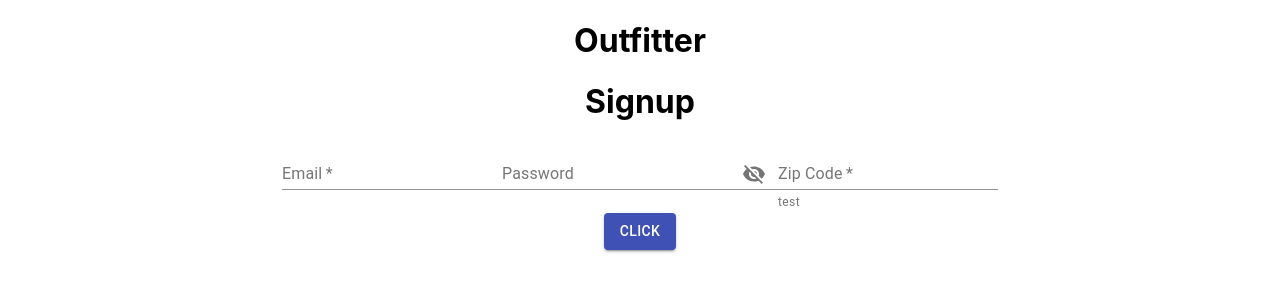
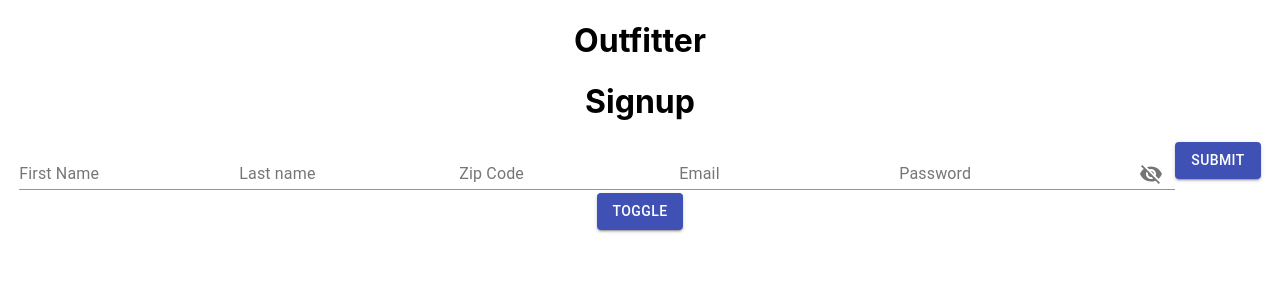
Before and after one commit to johnulbright/outfitter-cra-client, a React (Create React App) app: page / in a window 1280 px wide. Shown: the top 300 px of the page. Built offline with nearby package versions, Linux system fonts and the light colour scheme.

Commit message:
gets signup working with validation

```diff
--- a/src/App.tsx
+++ b/src/App.tsx
@@ -1,5 +1,6 @@
 import React from 'react'
 import Auth from './components/authentication/Auth'
+import Home from './components/home/Home'
 import './App.css'
 
 interface AppProps{}
@@ -31,7 +32,7 @@ render(){
   return (
     <div className="App">
       <h1>Outfitter</h1>
-      <Auth sessionToken={this.state.sessionToken} updateToken={this.updateToken} clearToken={this.clearToken}/>
+      {this.state.sessionToken===localStorage.getItem('token')?<Home clearToken={this.clearToken}/>:<Auth updateToken={this.updateToken} />}
     </div>
   )
 }
--- a/src/components/authentication/Auth.tsx
+++ b/src/components/authentication/Auth.tsx
@@ -4,8 +4,6 @@ import Login from "./Login";
 import Signup from "./Signup";
 
 interface AuthProps {
-  sessionToken: string;
-  clearToken: () => void;
   updateToken: (newToken: string) => void;
 }
 
@@ -37,7 +35,7 @@ export default class Auth extends React.Component<AuthProps, AuthState> {
         <Button variant="contained" color = "primary"
           onClick={() => this.setState({ hasAccount: !this.state.hasAccount })}
         >
-          Click
+          toggle
         </Button>
       </div>
     );
--- a/src/components/authentication/Signup.tsx
+++ b/src/components/authentication/Signup.tsx
@@ -1,5 +1,4 @@
 import React from "react";
-// import { createStyles, makeStyles, Theme } from "@material-ui/core/styles";
 import Visibility from '@material-ui/icons/Visibility';
 import VisibilityOff from '@material-ui/icons/VisibilityOff';
 import IconButton from '@material-ui/core/IconButton';
@@ -8,56 +7,165 @@ import InputLabel from '@material-ui/core/InputLabel';
 import InputAdornment from '@material-ui/core/InputAdornment';
 import FormControl from '@material-ui/core/FormControl';
 import TextField from '@material-ui/core/TextField';
-interface SignupProps{
-    updateToken:(newToken:string)=>void
+import FormHelperText from '@material-ui/core/FormHelperText';
+import Button from "@material-ui/core/Button"
+
+
+import APIURL from '../../helpers/environment.js'
+
+interface SignupProps {
+  updateToken: (newToken: string) => void
 }
-interface SignupState{
+interface SignupState {
   password: string;
   zipCode: string;
   email: string;
   showPassword: boolean;
+  badFirstName:boolean;
+  badLastName:boolean;
+  badZip: boolean;
+  badEmail: boolean;
+  badPassword: boolean;
+  lat:number|null;
+  lon:number|null;
+  firstName:string;
+  lastName:string;
+  timeZone:number|null;
+  parentId:number|null;
+  clicked:boolean
+
 }
 
-export default class Signup extends React.Component<SignupProps,SignupState>{
-    constructor(props:SignupProps){
+export default class Signup extends React.Component<SignupProps, SignupState>{
+  constructor(props: SignupProps) {
     super(props)
-        this.state={
-            password:'',
-            zipCode:'',
-            email:'',
-            showPassword:false
+    this.state = {
+      password: '',
+      zipCode: '',
+      email: '',
+      showPassword: false,
+      badFirstName:true,
+      badLastName:true,
+      badZip: true,
+      badEmail: true,
+      badPassword: true,
+      lat:null,
+      lon:null,
+      firstName:'',
+      lastName:'',
+      timeZone:null,
+      parentId:null,
+      clicked:false
     }
 
   }
   handleClickShowPassword = () => {
-        this.setState({showPassword: !this.state.showPassword });
+    this.setState({ showPassword: !this.state.showPassword });
   };
 
   handleMouseDownPassword = (event: React.MouseEvent<HTMLButtonElement>) => {
     event.preventDefault();
   };
 
-      handleSubmit=(e:React.FormEvent<HTMLFormElement>)=>{
-          e.preventDefault();
+
+  getLatLong=()=>{
+    fetch(`https://public.opendatasoft.com/api/records/1.0/search/?dataset=us-zip-code-latitude-and-longitude&q=&refine.zip=${this.state.zipCode}`)
+    .then(res=>res.json())
+    .then((json)=>{
+      console.log(json.records[0].fields)
+      this.setState({
+        lat:json.records[0].fields.latitude,
+        lon:json.records[0].fields.longitude,
+        timeZone:json.records[0].fields.timezone
+      })
+    })
+    .then(()=>this.createParent())
   }
 
+  createParent=async()=>{
+    const result = await fetch(`${APIURL}/parent/signup`,{
+      method:'POST',
+      body:JSON.stringify({parent:{
+        email:this.state.email,
+        password:this.state.password,
+        firstName:this.state.firstName,
+        lastName:this.state.lastName,
+        zipCode:this.state.zipCode,
+        lat:this.state.lat,
+        lon:this.state.lon,
+        timeZone:this.state.timeZone
+      }}),
+      headers: new Headers({
+        'Content-Type':"application/json"
+      })
+    });
+    const res = await result.json();
+    console.log(res);
+    this.props.updateToken(res.sessionToken)
+}
 
-    render(){
-        return(
+handleSubmit = (e: React.FormEvent<HTMLFormElement>) => {
+  e.preventDefault();
+  this.setState({clicked:true})
+  let ready=!this.state.badFirstName&&!this.state.badLastName&&!this.state.badZip&&!this.state.badEmail&&!this.state.badPassword
+  if (ready){
+    console.log(this.state.badFirstName);
+    console.log(this.state.badLastName);
+    console.log(this.state.badZip);
+    console.log(this.state.badEmail);
+    console.log(this.state.badPassword);
+    console.log('ready')
+    this.getLatLong();
+  }
+}
+  validateEmail(email:string):boolean {
+  const re = /^(([^<>()[\]\\.,;:\s@\"]+(\.[^<>()[\]\\.,;:\s@\"]+)*)|(\".+\"))@((\[[0-9]{1,3}\.[0-9]{1,3}\.[0-9]{1,3}\.[0-9]{1,3}\])|(([a-zA-Z\-0-9]+\.)+[a-zA-Z]{2,}))$/;
+  return re.test(email);
+}
+
+  render() {
+    return (
 
       <div>
         <h1>Signup</h1>
         <form autoComplete="off" onSubmit={this.handleSubmit}>
+        <TextField
+            error={this.state.badFirstName&&this.state.clicked}
+            helperText={this.state.badFirstName&&this.state.clicked?"Required":''}
+            label="First Name"
+            defaultValue=""
+            onChange={(e) => this.setState({ firstName: e.target.value,badFirstName:e.target.value.length===0 })}
+          />
+          <TextField
+            error={this.state.badLastName&&this.state.clicked}
+            helperText={this.state.badLastName&&this.state.clicked?"Required":''}
+            label="Last name"
+            defaultValue=""
+            onChange={(e) => this.setState({ lastName: e.target.value,badLastName:e.target.value.length===0})}
+          />
+        <TextField
+            error={this.state.badZip&&this.state.clicked}
+            helperText={this.state.badZip&&this.state.clicked?"Required (5 digits only)":''}
+            label="Zip Code"
+            defaultValue=""
+            onChange={(e) => this.setState({ zipCode: e.target.value, badZip:e.target.value.length!==5||isNaN(Number(this.state.zipCode))})}
+          />
+          <TextField
+             error={this.state.badEmail&&this.state.clicked}
+             helperText={this.state.badEmail&&this.state.clicked?"Must be a valid email":''}
+            id="standard-basic"
+            label="Email"
+            onChange={(e) => this.setState({ email: e.target.value,badEmail:!this.validateEmail(e.target.value) })}
+          />
+          <FormControl className='textField'>
+            <InputLabel error={this.state.badPassword&&this.state.clicked} htmlFor="standard-adornment-password">Password</InputLabel>
+            <Input
+               error={this.state.badPassword&&this.state.clicked}
 
-        <TextField required id="standard-basic" label="Email" />
-        <FormControl className='textField'>
-        <InputLabel htmlFor="standard-adornment-password">Password</InputLabel>
-        <Input
-          required
               id="standard-adornment-password"
               type={this.state.showPassword ? 'text' : 'password'}
               value={this.state.password}
-          onChange={(e)=>this.setState({password:e.target.value})}
+              onChange={(e) => this.setState({ password: e.target.value,badPassword:e.target.value.length<5 })}
               endAdornment={
                 <InputAdornment position="end">
                   <IconButton
@@ -70,38 +178,10 @@ export default class Signup extends React.Component<SignupProps,SignupState>{
                 </InputAdornment>
               }
             />
+            <FormHelperText error={this.state.badPassword&&this.state.clicked}>{this.state.badPassword&&this.state.clicked?"Minimum 5 characters":''}</FormHelperText>
           </FormControl>
-        <TextField required helperText="test" label="Zip Code" defaultValue="" />
-      {/* <TextField
-        error
-        id="standard-error-helper-text"
-        label="Error"
-        defaultValue="Hello World"
-        helperText="Incorrect entry."
-      />
-      <TextField
-        error
-        id="filled-error"
-        label="Error"
-        defaultValue="Hello World"
-        variant="filled"
-      />
-      <TextField
-        error
-        id="filled-error-helper-text"
-        label="Error"
-        defaultValue="Hello World"
-        helperText="Incorrect entry."
-        variant="filled"
-      />
-      <TextField
-        error
-        id="outlined-error"
-        label="Error"
-        defaultValue="Hello World"
-        variant="outlined"
-      /> */}
 
+          <Button type="submit" variant="contained" color='primary'>Submit</Button>
         </form>
       </div>
     )
--- /dev/null
+++ b/src/components/home/Home.tsx
@@ -0,0 +1,26 @@
+import React from 'react';
+import Button from '@material-ui/core/Button'
+
+interface HomeProps{
+    clearToken:()=> void;
+}
+interface HomeState{
+
+}
+
+export default class Home extends React.Component <HomeProps,HomeState>{
+    constructor(props:HomeProps){
+        super(props)
+        this.state={
+
+        }
+    }
+    render(){
+        return(
+            <div>
+                <h2>Home</h2>
+                <Button onClick={this.props.clearToken}>Logout</Button>
+            </div>
+        )
+    }
+}
--- /dev/null
+++ b/src/helpers/environment.js
@@ -0,0 +1,12 @@
+let APIURL = ''
+
+switch (window.location.hostname) {
+    case 'localhost':
+    case '127.0.0.1':
+        APIURL = 'http://localhost:3001'
+        break
+    case 'eventual heroku app':
+        APIURL = ''
+}
+
+export default APIURL
```
Also changed, not shown: 1 other file (tests, documents, lock files or other folders). Lines whose indentation alone changed are shown as unchanged.
